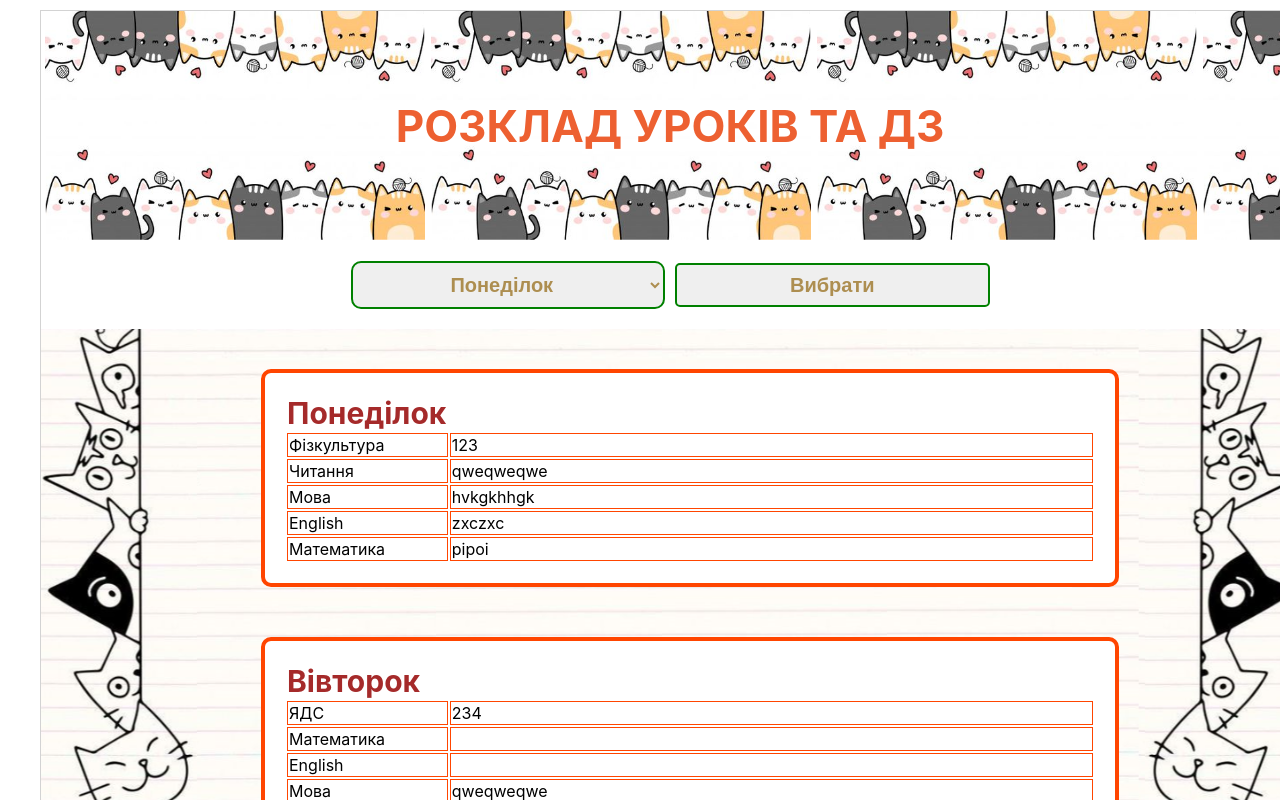
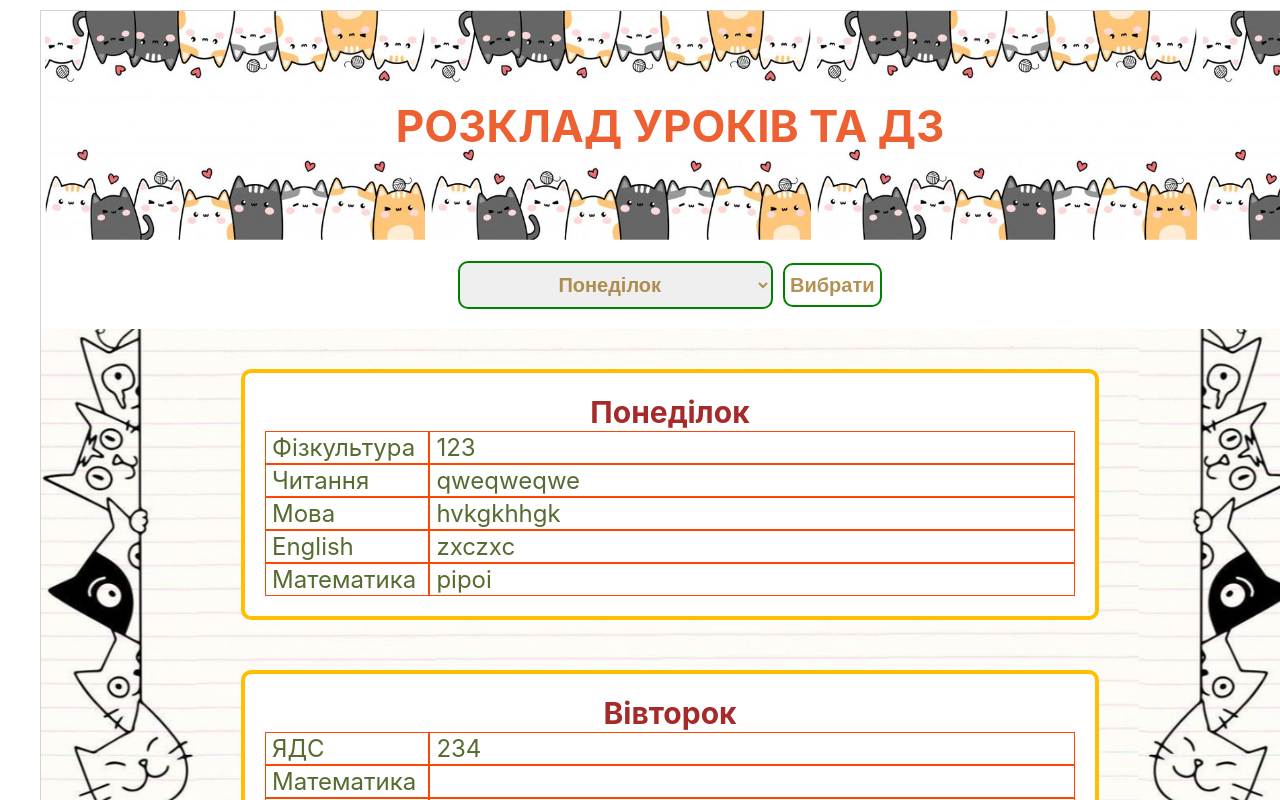
Before and after one commit to Luydmyla/school_diary, a React (Create React App) app: page / in a window 1280 px wide. Shown: the top 800 px of the page. Built offline with nearby package versions, Linux system fonts and the light colour scheme.

Commit message:
fixed mobile style in progress

```diff
--- a/src/App.jsx
+++ b/src/App.jsx
@@ -45,13 +45,15 @@ export const App = () => {
     }
     setIsModalOpen(true);
   };
-
+  const onSelectedDaySubmit = () => {
+    setIsModalOpen(true);
+  };
   console.log(day);
   const normDays = normalizedLessons(days, tasks);
   console.log(normDays);
   function findSelectedDay() {
     const selectedDay = normDays.find((option) => option.name === day);
-    // console.log(selectedDay);
+    console.log(selectedDay);
 
     return selectedDay;
   }
@@ -62,7 +64,7 @@ export const App = () => {
     <Container>
       <div className="App">
         <Header text="Розклад уроків та ДЗ" />
-        <Week SelectDay={onDayChange} />
+        <Week SelectDay={onDayChange} onDaySubmit={onSelectedDaySubmit} />
         <LessonsList days={normDays} />
         {isModalOpen && (
           <Modal onClose={toggleModal}>
--- a/src/components/CustomInput/CustomInput.jsx
+++ b/src/components/CustomInput/CustomInput.jsx
@@ -1,8 +1,19 @@
 import css from "./CustomInput.module.css";
 
-export const CustomInput = ({ value }) => {
+export const CustomInput = ({ value, onSubmit }) => {
+  const handleSubmit = (event) => {
+    console.log(event);
+    if (event.type === "submit") {
+      onSubmit();
+    }
+  };
   return (
-    <input type="submit" value="Вибрати" className={css.input}>
+    <input
+      type="submit"
+      value="Вибрати"
+      className={css.input}
+      onSubmit={handleSubmit}
+    >
       {value}
     </input>
   );
--- a/src/components/CustomInput/CustomInput.module.css
+++ b/src/components/CustomInput/CustomInput.module.css
@@ -6,12 +6,13 @@
         /* height: 44px; */
         display: flex;
         border: 2px solid green;
-        border-radius: 5px;
+        border-radius: 10px;
         padding: 5px;
+        background-color: #fff;
     }}
 @media screen and (min-width: 1200px) {
     .input {
-            width: 25%;
+            /* width: 25%; */
             height: 44px;
         }
     }
--- a/src/components/Form/Form.jsx
+++ b/src/components/Form/Form.jsx
@@ -21,7 +21,7 @@ export const Form = (props) => {
           П'ятниця
         </option>
       </select>
-      {<CustomInput />}
+      {<CustomInput onSubmit={props.onFormSubmit} />}
     </form>
   );
 };
--- a/src/components/Lessons/Lessons.module.css
+++ b/src/components/Lessons/Lessons.module.css
@@ -1,14 +1,14 @@
 
    @media screen and (min-width: 320px) {
     .Lessons_list {
-        width: 100%;
+        /* width: 100%; */
         display: flex;
         flex-direction: column;
         background-image: url(../../../public/container2png.png);
         background-repeat: repeat-y;
         background-size: contain;
-        /* padding-left: 20px; */
-        /* padding-right: 20px; */
+        padding-left: 20px;
+        padding-right: 20px;
         padding-bottom: 10px;
     }
     .Lessons_title {
@@ -17,15 +17,57 @@
     font-size: 20px;
 }
     .table {
-    /* width: 280px; */
+        display: block;
+    width: 100%;
     margin-top: 10px;
     margin-bottom: 10px;
     padding: 5px;
-    border: 4px solid orangered;
+    border: 4px solid rgb(255, 191, 0);
     border-radius: 10px;
     background-color: white;
-    margin-left: 20px;
-        margin-right: 20px;
+    /* margin-left: 20px; */
+        /* margin-right: 20px; */
+ }
+ .table_body{
+display: block;
+ }
+ .table_tr{
+    display: flex;
+        justify-content: center;
+            align-items: center;
+    width: 100%;
+ }
+ .info_table_name{
+    /* display: inline-block; */
+    width:100%;
+    margin-left: 5px;
+    /* padding: 5px; */
+    font-size: 14px;
+    color: brown;
+ }
+ .table_td_name {
+    display: block;
+     border: 1px solid orangered;
+     width: 30%;
+     /* padding: 10px; */
+    overflow: hidden;
+ }
+ .table_td_task {
+    display: block;
+     border: 1px solid orangered;
+     width: 70%;
+    /* padding: 10px; */
+     overflow: hidden;
+ }
+ .info_table_task{
+    /* display: inline-block; */
+    /* width: 100%; */
+    width: 100%;
+    margin-left: 5px;
+    /* padding: 5px; */
+    font-size: 14px;
+    color: darkolivegreen;
+    overflow: hidden;
  }
 }
 
@@ -48,13 +90,62 @@
 }
  .table {
     width: 100%;
-    border: 4px solid orangered;
+    border: 4px solid rgb(255, 191, 0);
     border-radius: 10px;
     margin-top: 40px;
     margin-bottom: 10px;
     padding: 20px;
 
     background-color: white;
+ }
+ .table_body {
+     display: block;
+     /* margin-left: 20px;
+     margin-right: 20px; */
+ }
+ .Lessons_item {
+     display: flex;
+     width: 100%;
+ }
+
+ .Lessons_wrap {
+     display: flex;
+     flex-direction: column;
+     width: 100%;
+ }
+
+ .Lessons_item_content {
+     width: 100%;
+     display: flex;
+ }
+
+ .Lessons_item_content_lesson {
+     width: 50%;
+     display: flex;
+ }
+
+ .Lessons_item_content_task {
+     width: 50%;
+     display: flex;
+ }
+ .table_td_name{
+    display: block;
+border: 1px solid orangered;
+width: 20%;
+}
+.table_td_task {
+    display: block;
+    border: 1px solid orangered;
+    width: 80%;
+    overflow:hidden ;
+}
+ .info_table_task {
+font-size: 24px;
+ }
+ .info_table_name {
+
+     font-size: 24px;
+    color: darkolivegreen;
  }
 }
 
@@ -65,32 +156,3 @@ padding: 10px;
 /* .table_tr{
     width: 100%;
 } */
-.table_td_name{
-border: 1px solid orangered;
-width: 20%;
-}
-.table_td_task {
-    border: 1px solid orangered;
-    width: 80%;
-}
-.Lessons_item{
-    display: flex;
-    width: 100%;
-}
-.Lessons_wrap{
-    display: flex;
-    flex-direction: column;
-    width: 100%;
-}
-.Lessons_item_content{
-    width: 100%;
-    display: flex;
-}
-.Lessons_item_content_lesson{
-width: 50%;
-display: flex;
-}
-.Lessons_item_content_task{
-width: 50%;
-display: flex;
-}
--- a/src/components/Lessons/LessonsCard.jsx
+++ b/src/components/Lessons/LessonsCard.jsx
@@ -7,9 +7,9 @@ export const LessonsCard = ({ title, lessons }) => (
   <table className={css.table}>
     <tbody className={css.table_body}>
       <tr className={css.table_tr}>
-        {/* <td> */}
-        <h2 className={css.Lessons_title}> {title}</h2>
-        {/* </td> */}
+        <td>
+          <h2 className={css.Lessons_title}> {title}</h2>
+        </td>
       </tr>
       {lessons.map((lesson, index) => (
         <tr key={index} className={css.table_tr}>
--- a/src/components/Lessons/LessonsModal/Modal.styled.js
+++ b/src/components/Lessons/LessonsModal/Modal.styled.js
@@ -27,7 +27,8 @@ export const Content = styled.div`
     transform: translate(-50%, -50%) scale(1);
     /* width: 50vw;
     height: 25vw; */
-    padding-top: 30px;
+    padding: 10px;
+    padding-top: 50px;
     background-color: #fff;
     background-image: url(${img});
     /* width: 200px;
@@ -41,6 +42,8 @@ export const Content = styled.div`
       0px 1px 1px 0px rgba(0, 0, 0, 0.14), 0px 1px 3px 0px rgba(0, 0, 0, 0.12);
   }
   @media screen and (min-width: 1200px) {
+    width: 80%;
+    height: 80%;
     /* width: 100%; */
     position: absolute;
     top: 50%;
@@ -59,8 +62,8 @@ export const Content = styled.div`
     /* height: fit-content;
   width: fit-content; */
     width: 50vw;
-    height: 25vw;
-    padding: 50px;
+    height: 30vw;
+    padding-top: 50px;
     background-color: #fff;
     background-image: url(${img});
     /* width: 200px;
--- a/src/components/Lessons/Tasks.js
+++ b/src/components/Lessons/Tasks.js
@@ -9,7 +9,14 @@ export const tasks = {
     "ncncncncncnc",
     "strtretrtert",
   ],
-  Четвер: ["456", "qweqweqwe", "grtytytrutru", "mhmhgk", "bdgbd ", "xdt n"],
+  Четвер: [
+    "456",
+    "qweqweqwe",
+    "grtytytrukjgjkgkgkjgjkgjkgkjgkjgjktru",
+    "mhmhgk",
+    "bdgbd ",
+    "xdt n",
+  ],
   "П'ятниця": ["567", "qweqweqwe", "zsteyu", ".hkv", "sreyt", " s thsts"],
   Субота: ["малюнок", "qweqweqwe", "гроші", "dhgnh", "hil ", "guo"],
 };
--- a/src/components/Week/Week.jsx
+++ b/src/components/Week/Week.jsx
@@ -4,7 +4,10 @@ export const Week = (props) => {
   // console.log(props);
   return (
     <div className={css.week}>
-      <Form onSelected={props.SelectDay}></Form>
+      <Form
+        onSelected={props.SelectDay}
+        onFormSubmit={props.onDaySubmit}
+      ></Form>
     </div>
   );
 };
```
Also changed, not shown: public/logo192.png (added).
